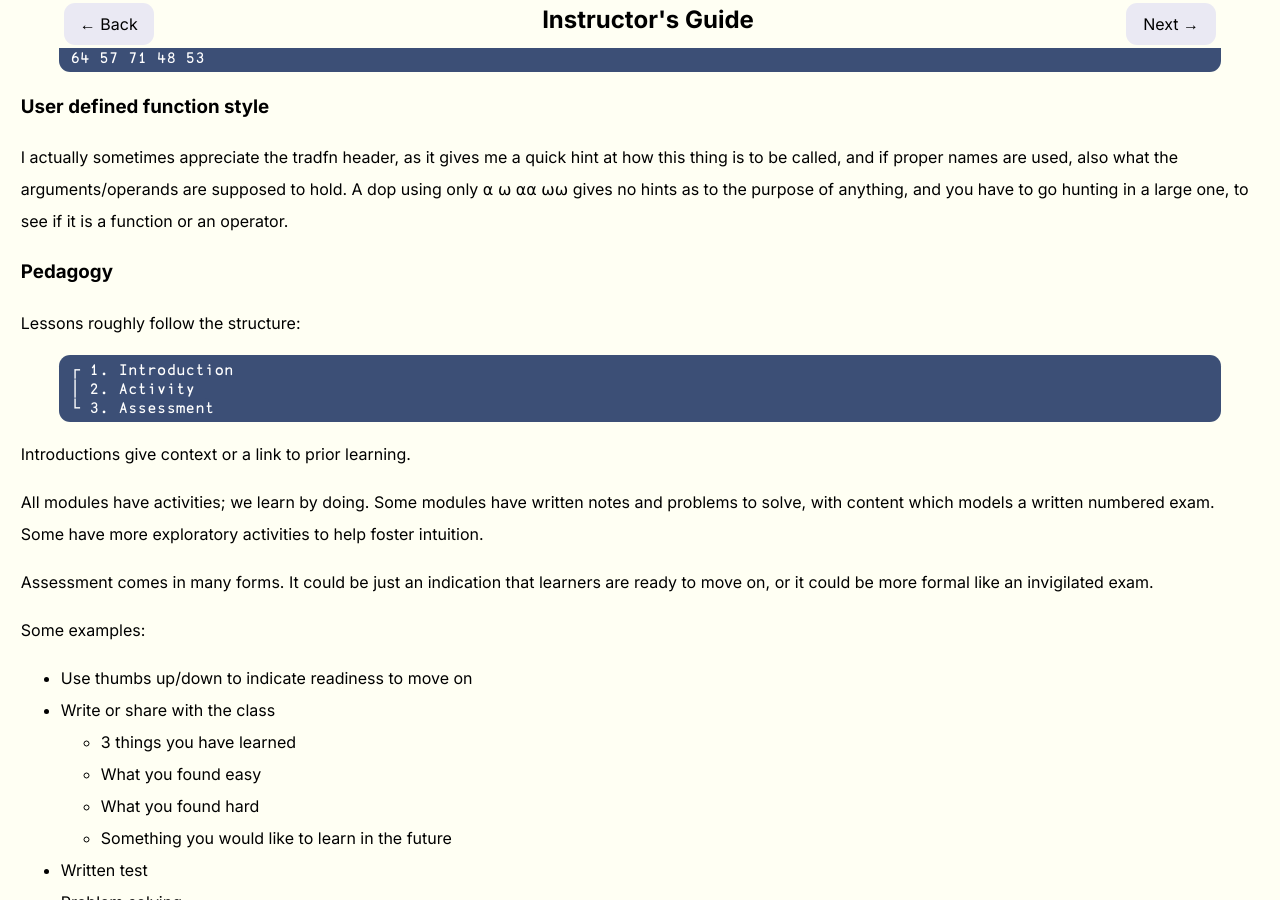
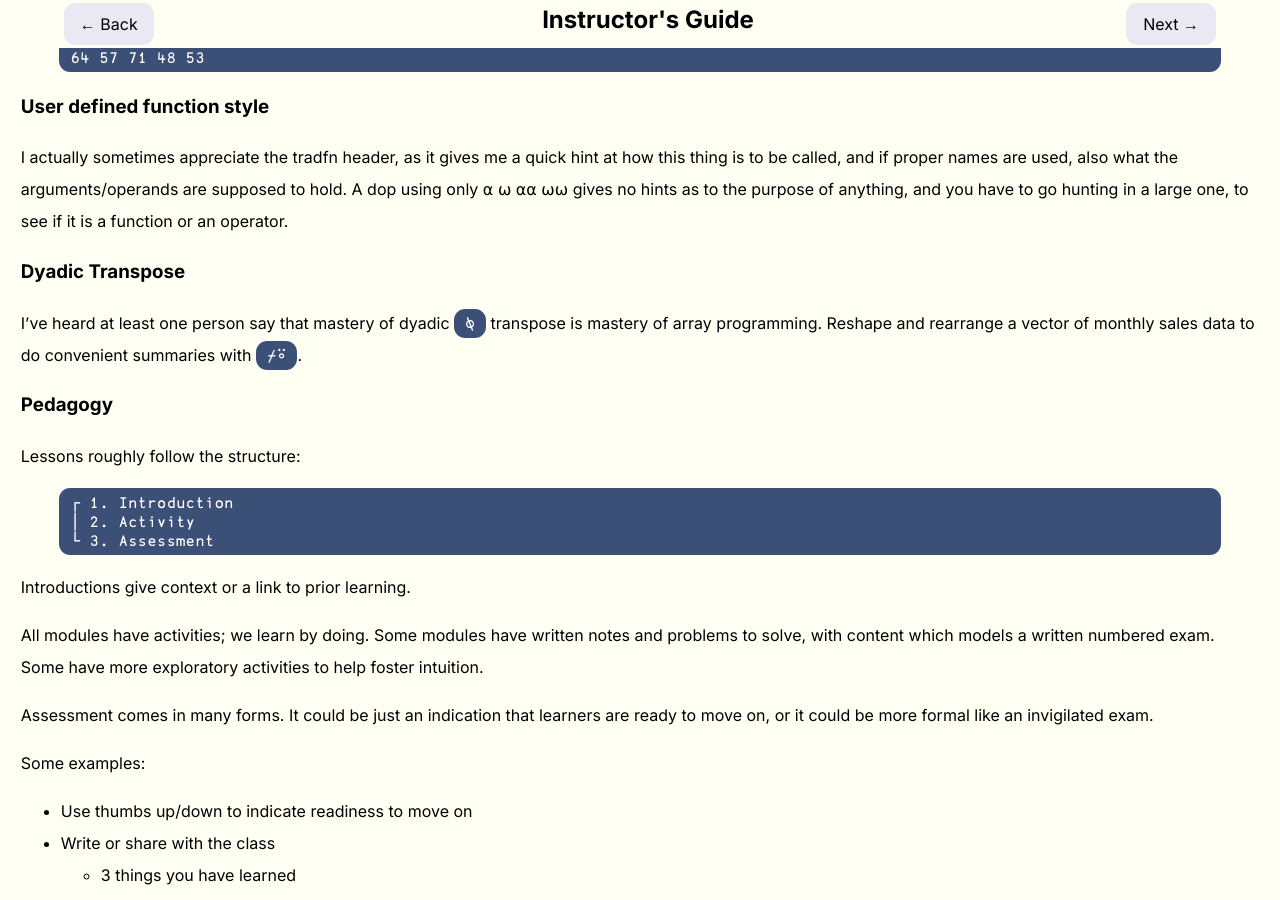
Before and after one commit to rikedyp/APLWorkshop, a Jekyll site: the page built from course/notes.md, in a window 1280 px wide and 900 px high, scrolled down 3836 px. Built offline with Jekyll 4.4.1, drawn with Linux system fonts in a browser that asks for light colours; nearby versions of some CDN libraries.

```diff
--- a/course/notes.md
+++ b/course/notes.md
@@ -178,6 +178,10 @@ A set of problems, each one designed specifically around a particular primitive.
 ### User defined function style
 I actually sometimes appreciate the tradfn header, as it gives me a quick hint at how this thing is to be called, and if proper names are used, also what the arguments/operands are supposed to hold. A dop using only ⍺ ⍵ ⍺⍺ ⍵⍵ gives no hints as to the purpose of anything, and you have to go hunting in a large one, to see if it is a function or an operator.
 
+### Dyadic Transpose
+I've heard at least one person say that mastery of dyadic `⍉` transpose is mastery of array programming.
+Reshape and rearrange a vector of monthly sales data to do convenient summaries with `⌿⍤`.
+
 ### Pedagogy
 Lessons roughly follow the structure:
 
```
Also changed, not shown: course/day1/assignment.md (+7 -4 lines), course/day1/assignmentans.md (added, +13 -0 lines), course/day1/selection.md (+3 -0 lines).
